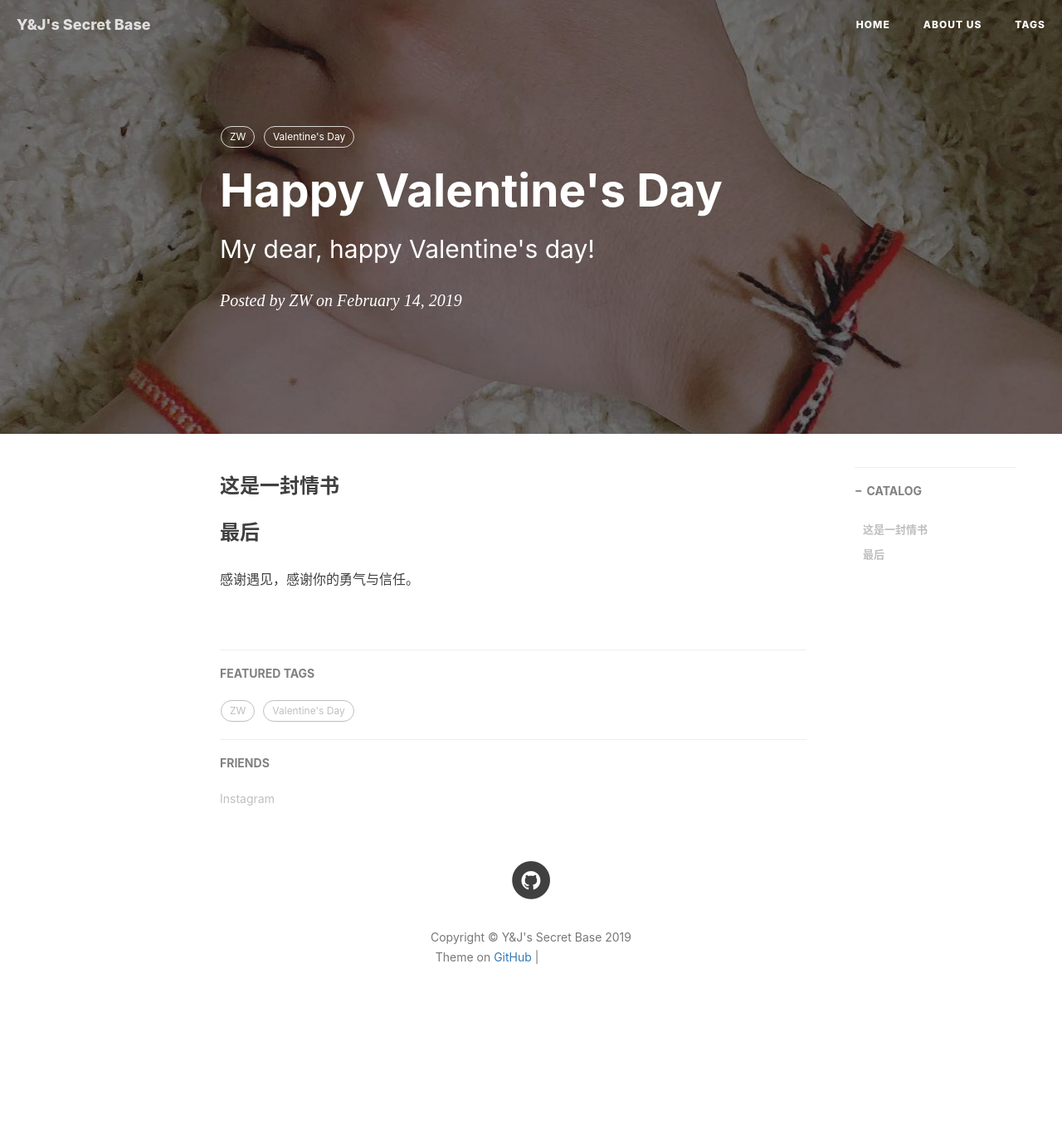
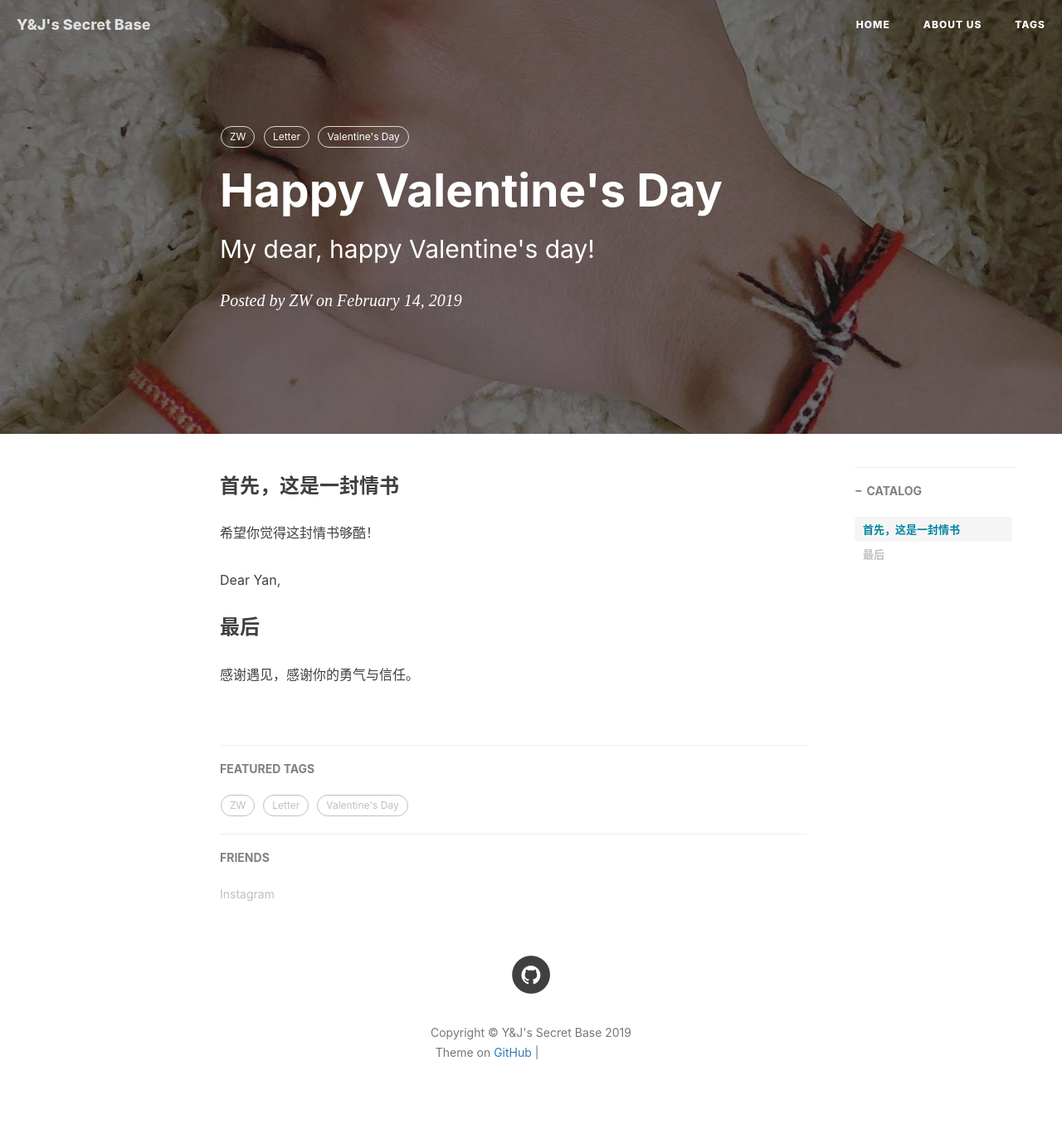
Before and after one commit to project106/project106.github.io, a Jekyll site: the page built from _posts/2019-02-14-ValentinesDay.md, in a window 1280 px wide. Shown: the whole page at 83% size. Built offline with Jekyll 4.4.1, drawn with Linux system fonts in a browser that asks for light colours; nearby versions of some CDN libraries; comment, search, counter and statistics services are not loaded; before the commit the page ends 1258 px from its top, so only the background shows below that; grey boxes are pictures that could not be loaded.

Commit message:
Update 2019-02-14-ValentinesDay.md

```diff
--- a/_posts/2019-02-14-ValentinesDay.md
+++ b/_posts/2019-02-14-ValentinesDay.md
@@ -8,10 +8,15 @@ header-img: img/home-bg-hand-darken.jpg
 catalog: true
 tags:
     - ZW
+    - Letter
     - Valentine's Day
 ---
 
-### 这是一封情书
+### 首先，这是一封情书
+希望你觉得这封情书够酷！
+
+Dear Yan,
+
 
 
 ### 最后
```
